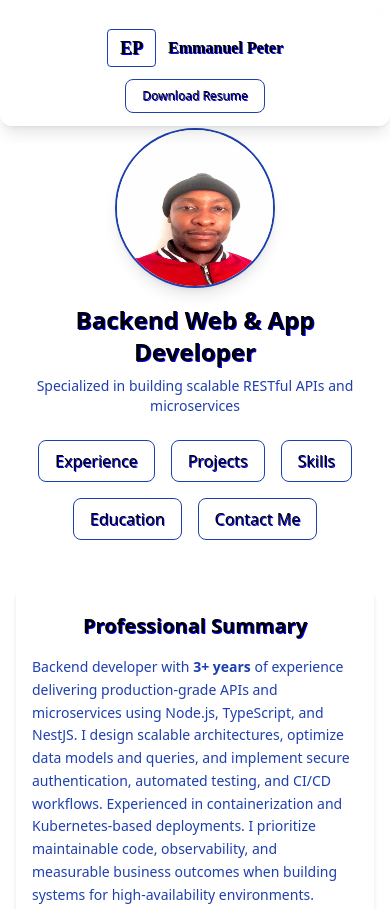
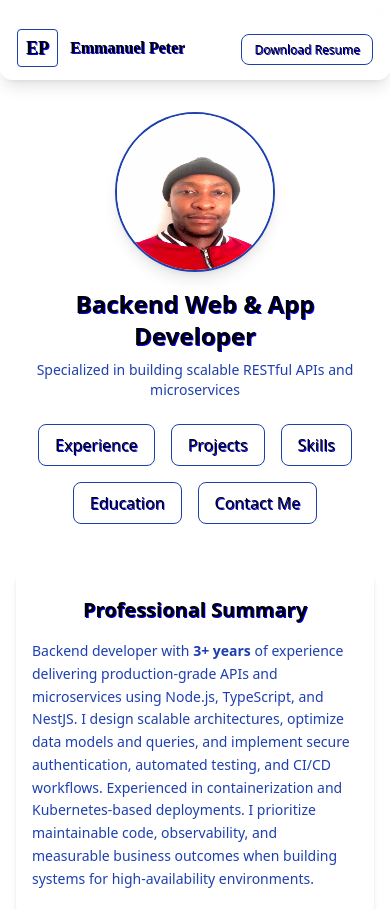
Before and after one commit to jordanpet/my_portfolio, a website: page index.html in a window 390 px wide. Shown: the top 909 px of the page. Drawn offline with nearby package versions, Linux system fonts and the light colour scheme.

Commit message:
Header responsiveness in small screen changes

```diff
--- a/index.html
+++ b/index.html
@@ -55,32 +55,33 @@
 
 <body class="text-gray-800 font-sans">
   <!-- Header -->
+<!-- Header -->
 <header
-    class="fixed inset-x-0 top-4 px-4 sm:px-6 py-3 bg-white/70 backdrop-blur-sm z-50 rounded-xl max-w-6xl mx-auto border border-transparent shadow-lg flex flex-col md:flex-row md:justify-between md:items-center gap-3">
+  class="fixed inset-x-0 top-4 flex justify-between items-center px-4 sm:px-6 py-3 bg-transparent backdrop-blur-sm z-50 rounded-xl max-w-6xl mx-auto border border-transparent shadow-lg">
 
   <!-- EP + Name -->
-    <div class="flex items-center justify-center md:justify-start space-x-3 overflow-hidden whitespace-nowrap">
+  <div class="flex items-center space-x-3 overflow-hidden whitespace-nowrap">
     <span
-        class="text-lg sm:text-2xl md:text-3xl font-bold dual-color border border-blue-800 rounded px-3 py-1 font-['Pixelify_Sans'] bg-white">
+      class="text-lg sm:text-2xl md:text-3xl font-bold dual-color border border-blue-800 rounded px-2 sm:px-3 py-1 font-['Pixelify_Sans'] bg-white">
       EP
     </span>
-      <h1 class="text-base sm:text-xl md:text-2xl font-semibold font-['Pixelify_Sans'] flex flex-wrap">
-        <span class="dual-color">Emmanuel</span>
-        <span class="ml-1 dual-color">Peter</span>
+    <h1 class="text-base sm:text-xl md:text-2xl font-semibold font-['Pixelify_Sans'] dual-color truncate">
+      Emmanuel Peter
     </h1>
   </div>
 
   <!-- Download Resume -->
-    <div class="flex justify-center md:justify-end">
+  <div class="flex-shrink-0">
     <a href="/src/portfolio/Emmanuel_Godwin.pdf" download
-        class="text-xs sm:text-base md:text-lg font-medium px-4 py-2 border border-blue-800 rounded-lg dual-color hover:bg-blue-800 hover:text-white transition-colors duration-300">
+      class="text-xs sm:text-sm md:text-base font-medium px-3 sm:px-4 py-1.5 sm:py-2 border border-blue-800 rounded-lg dual-color hover:bg-blue-800 hover:text-white transition-colors duration-300">
       Download Resume
     </a>
   </div>
 </header>
 
+
   <!-- Main -->
-  <main class="pt-28 pb-16 px-4 sm:px-6 max-w-4xl mx-auto bg-white shadow-xl rounded-xl mt-4">
+  <main class="pt-24 pb-16 px-4 sm:px-6 max-w-4xl mx-auto bg-white shadow-xl rounded-xl mt-4">
     <!-- Hero Section -->
     <section class="text-center mb-12">
       <div class="flex flex-col sm:flex-row sm:items-center sm:gap-8">
@@ -205,7 +206,7 @@
   </main>
 
   <!-- Footer -->
-  <footer class="py-4 dual-color text-sm text-gray-500 text-center">
+  <footer class="py-4 dual-color text-sm text-gray-500">
     &copy; 2025 Emmanuel Peter
   </footer>
 </body>
```
Lines whose indentation alone changed are shown as unchanged.
